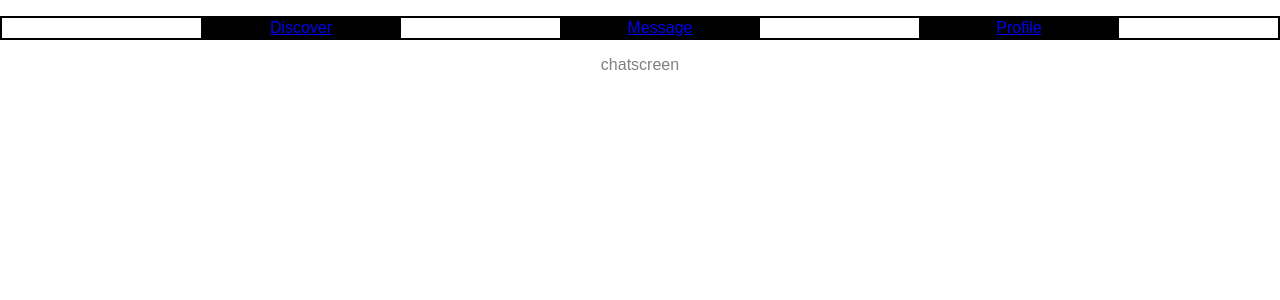
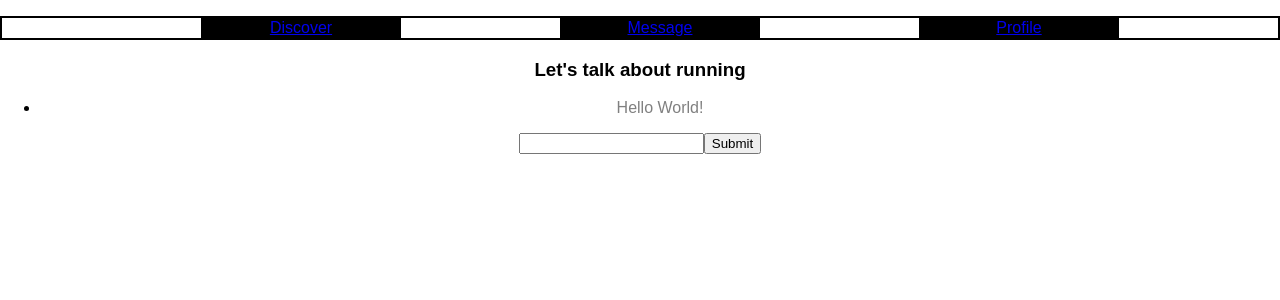
Before and after one commit to ami619847/tinder-like, a React (Create React App) app: page /Chat in a window 1280 px wide. Shown: the top 300 px of the page. Built offline with nearby package versions, Linux system fonts and the light colour scheme.

Commit message:
workable

```diff
--- a/src/components/ChatScreen.js
+++ b/src/components/ChatScreen.js
@@ -1,21 +1,79 @@
 import * as React from 'react'
 import Menu from './Menu'
 import { connect } from 'react-redux'
+import Message from './Message'
+import ReactDOM from 'react-dom';
 
 
 class ChatScreen extends React.PureComponent {
-  render() {
-    return(<div>
-      <Menu />
-    <p> chatscreen </p>
-  </div>
-    )
-  }
+  constructor(props) {
+          super(props);
+
+          this.state = {
+              chats: [{
+                  username: "system",
+                  content: <p>Hello World!</p>,
+
+              }]
+          };
+
+          this.submitMessage = this.submitMessage.bind(this);
+      }
+
+      componentDidMount() {
+          this.scrollToBot();
+      }
+
+      componentDidUpdate() {
+          this.scrollToBot();
+      }
+
+      scrollToBot() {
+          ReactDOM.findDOMNode(this.refs.chats).scrollTop = ReactDOM.findDOMNode(this.refs.chats).scrollHeight;
+      }
+
+      submitMessage(e) {
+          e.preventDefault();
+
+          this.setState({
+              chats: this.state.chats.concat([{
+                  username: this.props.talker,
+                  content: <p>{ReactDOM.findDOMNode(this.refs.msg).value}</p>
+
+              }])
+          }, () => {
+              ReactDOM.findDOMNode(this.refs.msg).value = "";
+          });
+      }
+
+      render() {
+          const username = this.props.me;
+          const { chats } = this.state;
+
+          return (
+              <div className="chatroom">
+                <Menu />
+                  <h3>Let's talk about {this.props.hobby}</h3>
+                  <ul className="chats" ref="chats">
+                      {
+                          chats.map((chat) =>
+                              <Message chat={chat} user={username} />
+                          )
+                      }
+                  </ul>
+                  <form className="input" onSubmit={(e) => this.submitMessage(e)}>
+                      <input type="text" ref="msg" />
+                      <input type="submit" value="Submit" />
+                  </form>
+              </div>
+          );
+      }
 }
 const mapStateToProps = function (state) {
   return {
     talker: state.users.userData[1].userName,
     me: state.users.userData[2].userName,
+    hobby: state.users.userData[2].userHobby.typeHobby
   }
 }
 
--- /dev/null
+++ b/src/components/Message.js
@@ -0,0 +1,10 @@
+import React from 'react';
+
+const Message = ({chat, user}) => (
+    <li className={`chat ${user === chat.username ? "right" : "left"}`}>
+        {user !== chat.username}
+        {chat.content}
+    </li>
+);
+
+export default Message;
```
